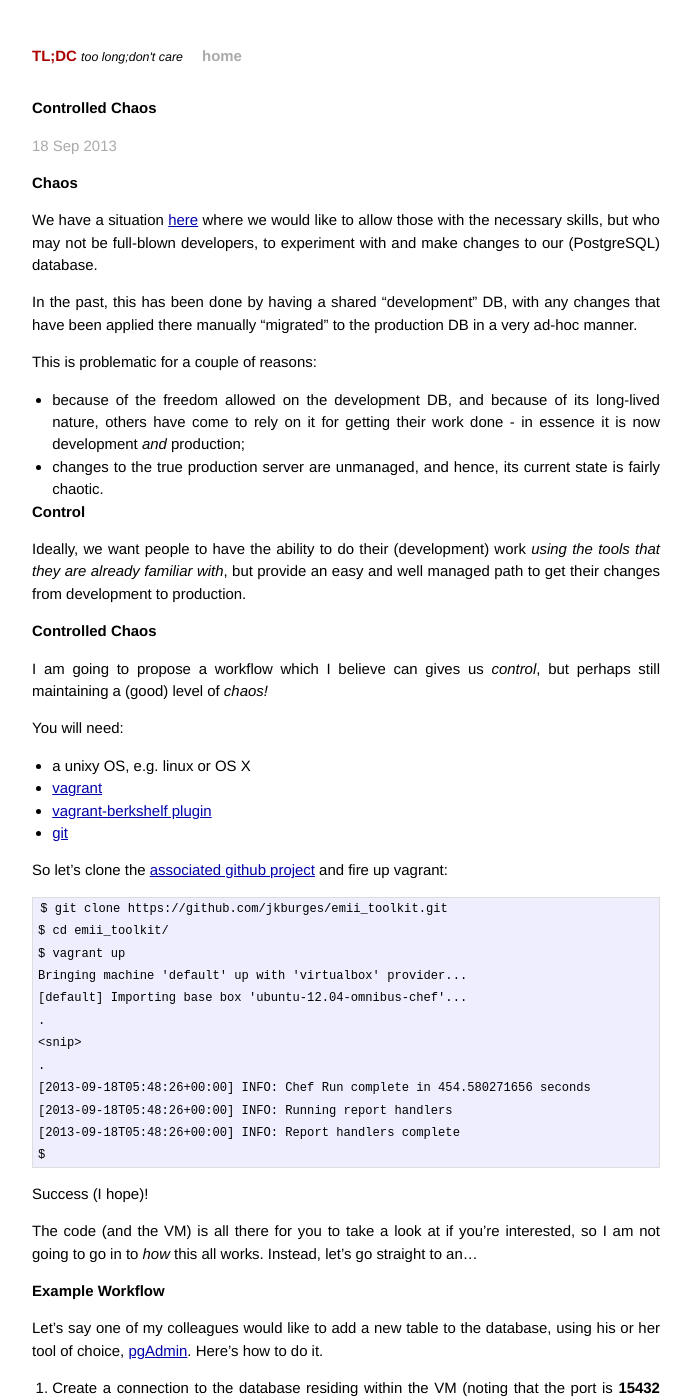
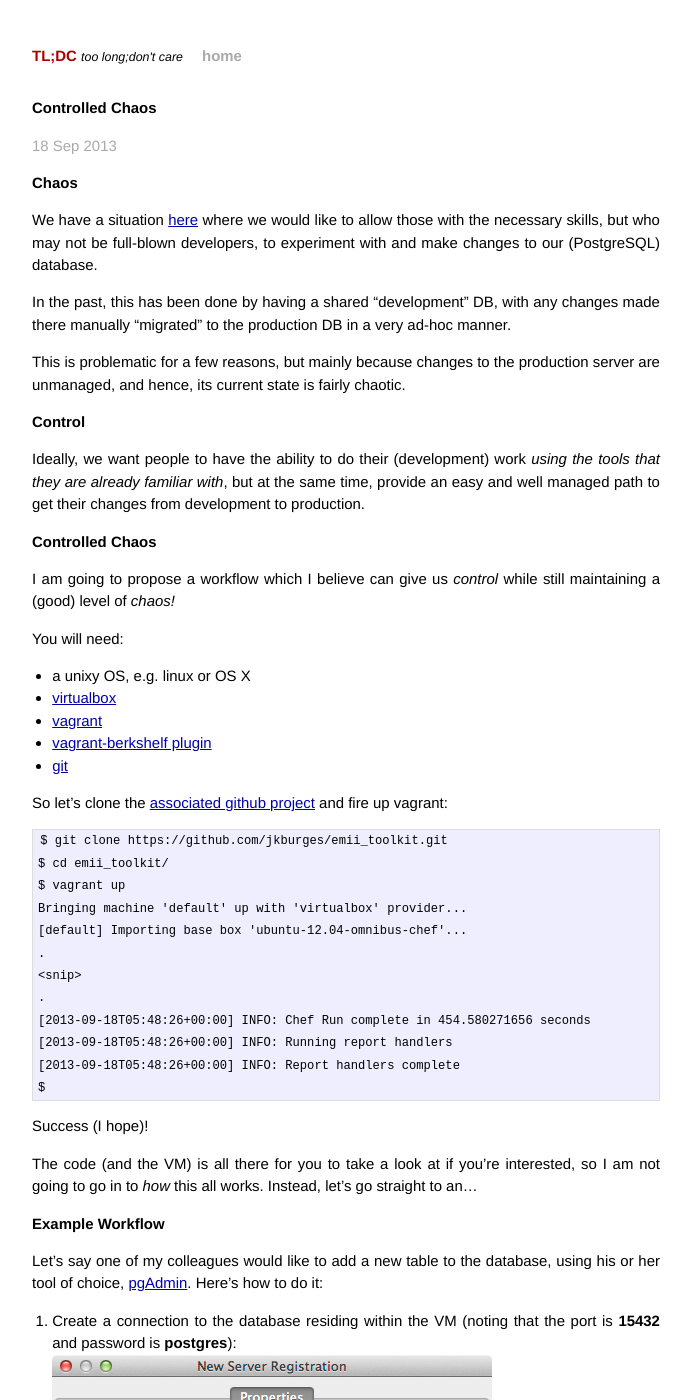
Before and after one commit to jkburges/jkburges.github.io, a Jekyll site: the page built from _posts/2013-09-18-controlled-chaos.md, in a window 1280 px wide and 1400 px high. Shown: the whole window, without its empty margins (294-986 px from the left). Built offline with Jekyll 4.4.1, drawn with Linux system fonts in a browser that asks for light colours; Markdown is read by kramdown in place of the engine named in the settings; comment, search, counter and statistics services are not loaded; some of the changed text lies outside the part shown.

Commit message:
Some editing.

```diff
--- a/_posts/2013-09-18-controlled-chaos.md
+++ b/_posts/2013-09-18-controlled-chaos.md
@@ -8,26 +8,24 @@ comments: true
 
 We have a situation [here](http://imos.org.au/emii.html) where we would like to allow those with the necessary skills, but who may not be full-blown developers, to experiment with and make changes to our (PostgreSQL) database.
 
-In the past, this has been done by having a shared "development" DB, with any changes that have been applied there manually "migrated" to the production DB in a very ad-hoc manner.
+In the past, this has been done by having a shared "development" DB, with any changes made there manually "migrated" to the production DB in a very ad-hoc manner.
 
-This is problematic for a couple of reasons:
-
-* because of the freedom allowed on the development DB, and because of its long-lived nature, others have come to rely on it for getting their work done - in essence it is now development *and* production;
-* changes to the true production server are unmanaged, and hence, its current state is fairly chaotic.
+This is problematic for a few reasons, but mainly because changes to the production server are unmanaged, and hence, its current state is fairly chaotic.
 
 
 # Control
 
-Ideally, we want people to have the ability to do their (development) work *using the tools that they are already familiar with*, but provide an easy and well managed path to get their changes from development to production.
+Ideally, we want people to have the ability to do their (development) work *using the tools that they are already familiar with*, but at the same time, provide an easy and well managed path to get their changes from development to production.
 
 
 # Controlled Chaos
 
-I am going to propose a workflow which I believe can gives us *control*, but perhaps still maintaining a (good) level of *chaos!*
+I am going to propose a workflow which I believe can give us *control* while still maintaining a (good) level of *chaos!*
 
 You will need:
 
 * a unixy OS, e.g. linux or OS X
+* [virtualbox](https://www.virtualbox.org/)
 * [vagrant](http://www.vagrantup.com/)
 * [vagrant-berkshelf plugin](https://github.com/riotgames/vagrant-berkshelf)
 * [git](http://git-scm.com/)
@@ -55,7 +53,7 @@ The code (and the VM) is all there for you to take a look at if you're intereste
 
 # Example Workflow
 
-Let's say one of my colleagues would like to add a new table to the database, using his or her tool of choice, [pgAdmin](http://www.pgadmin.org/).  Here's how to do it.
+Let's say one of my colleagues would like to add a new table to the database, using his or her tool of choice, [pgAdmin](http://www.pgadmin.org/).  Here's how to do it:
 
 
 1. Create a connection to the database residing within the VM (noting that the port is **15432** and password is **postgres**):<br/>
```
Also changed, not shown: other parts of _posts/2013-09-18-controlled-chaos.md (+3 -3 lines).
